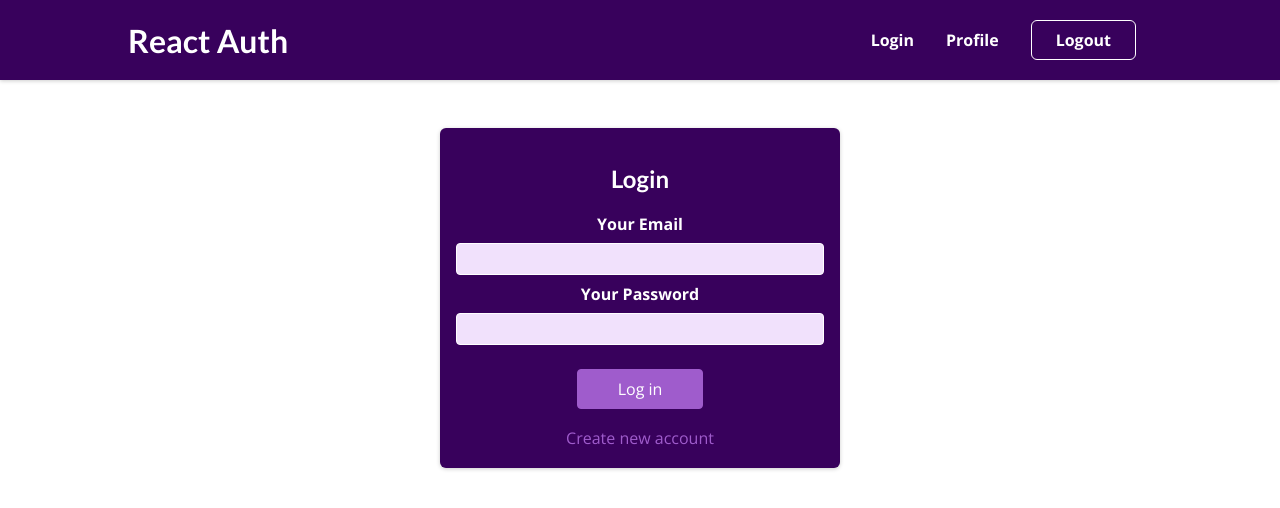
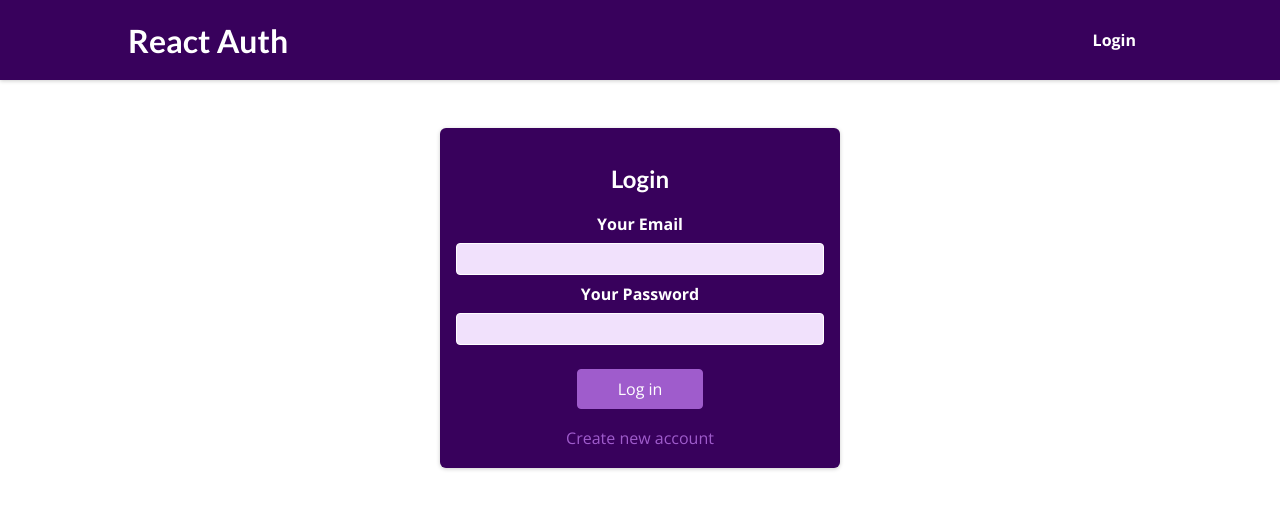
Before and after one commit to sagarikamohanty2000/Authentication-main, a React (Create React App) app: page /auth in a window 1280 px wide. Shown: the top 508 px of the page. Built offline with nearby package versions, Linux system fonts and the light colour scheme.

Commit message:
login_out_contextApi

```diff
--- a/src/components/Auth/AuthForm.js
+++ b/src/components/Auth/AuthForm.js
@@ -1,8 +1,9 @@
-import { useState, useRef } from "react";
-
+import { useState, useRef, useContext } from "react";
+import AuthContext from "../Store/AuthContext";
 import classes from "./AuthForm.module.css";
 
 const AuthForm = () => {
+  const authcontext = useContext(AuthContext);
   const [isLogin, setIsLogin] = useState(true);
   const [isSignup, setSignUp] = useState(false);
   const emailEntered = useRef();
@@ -45,6 +46,7 @@ const AuthForm = () => {
         alert(errorMsg);
         throw new Error(errorMsg);
       } else {
+        authcontext.login(data.idToken);
         console.log(data);
       }
     } catch (error) {
--- a/src/components/Layout/MainNavigation.js
+++ b/src/components/Layout/MainNavigation.js
@@ -1,24 +1,36 @@
-import { Link } from 'react-router-dom';
-
-import classes from './MainNavigation.module.css';
+import { Link } from "react-router-dom";
+import AuthContext from "../Store/AuthContext";
+import classes from "./MainNavigation.module.css";
+import { useContext } from "react";
 
 const MainNavigation = () => {
+
+  const logoutHandler = () => {
+    authContext.logout('');
+  }
+const authContext = useContext(AuthContext);
   return (
     <header className={classes.header}>
-      <Link to='/'>
+      <Link to="/">
         <div className={classes.logo}>React Auth</div>
       </Link>
       <nav>
         <ul>
+          {!authContext.isLoggedIn && (
             <li>
-            <Link to='/auth'>Login</Link>
+              <Link to="/auth">Login</Link>
             </li>
+          )}
+          {authContext.isLoggedIn && (
             <li>
-            <Link to='/profile'>Profile</Link>
+              <Link to="/profile">Profile</Link>
             </li>
+          )}
+          {authContext.isLoggedIn && (
             <li>
-            <button>Logout</button>
+              <button onClick={logoutHandler}>Logout</button>
             </li>
+          )}
         </ul>
       </nav>
     </header>
--- /dev/null
+++ b/src/components/Store/AuthContext.js
@@ -0,0 +1,40 @@
+import React,{ useState} from 'react';
+
+const AuthContext = React.createContext({
+
+    token: '',
+    isLoggedIn: false,
+    login: (token) => {},
+    logout : ()=> {}
+});
+
+
+export const AuthProvider = (props) => {
+ const [token, setToken] = useState(false);
+
+ const isloggedin = !!token;
+
+ const loginHandler = (token) => {
+    setToken(token);
+ }
+
+ const logoutHandler = () => {
+    setToken('');
+ }
+
+const context = {
+    token: token,
+    isLoggedIn: isloggedin,
+    login: loginHandler,
+    logout: logoutHandler
+}
+
+return(
+    <AuthContext.Provider value={context}>{props.children}</AuthContext.Provider>
+)
+}
+
+
+
+
+export default AuthContext;
--- a/src/index.js
+++ b/src/index.js
@@ -1,12 +1,15 @@
 import ReactDOM from 'react-dom/client';
 import { BrowserRouter } from 'react-router-dom';
+import{ AuthProvider} from './components/Store/AuthContext';
 
 import './index.css';
 import App from './App';
 
 const root = ReactDOM.createRoot(document.getElementById('root'));
 root.render(
+  <AuthProvider>
   <BrowserRouter>
     <App />
   </BrowserRouter>
+  </AuthProvider>
 );
```
Lines whose indentation alone changed are shown as unchanged.
